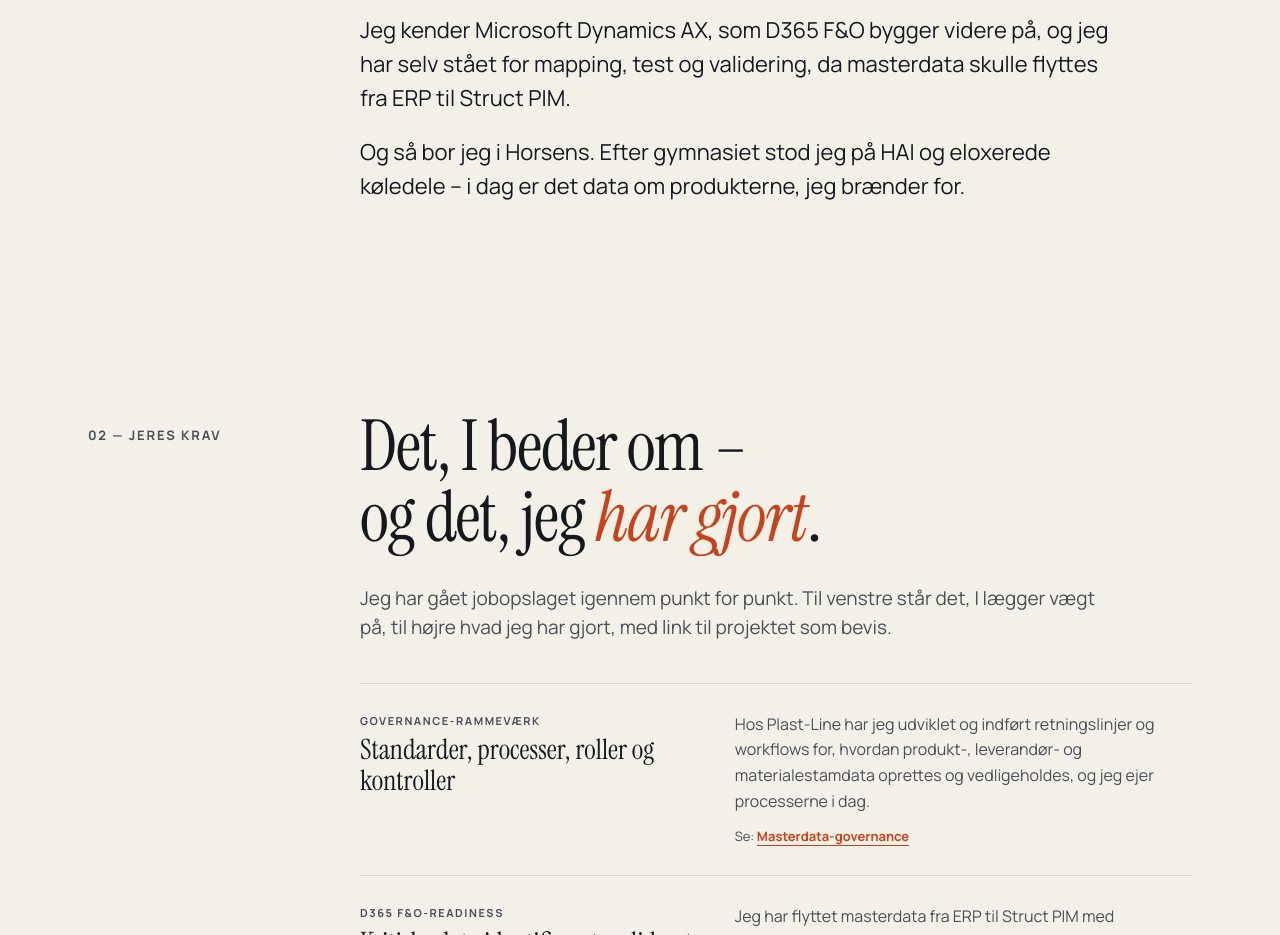
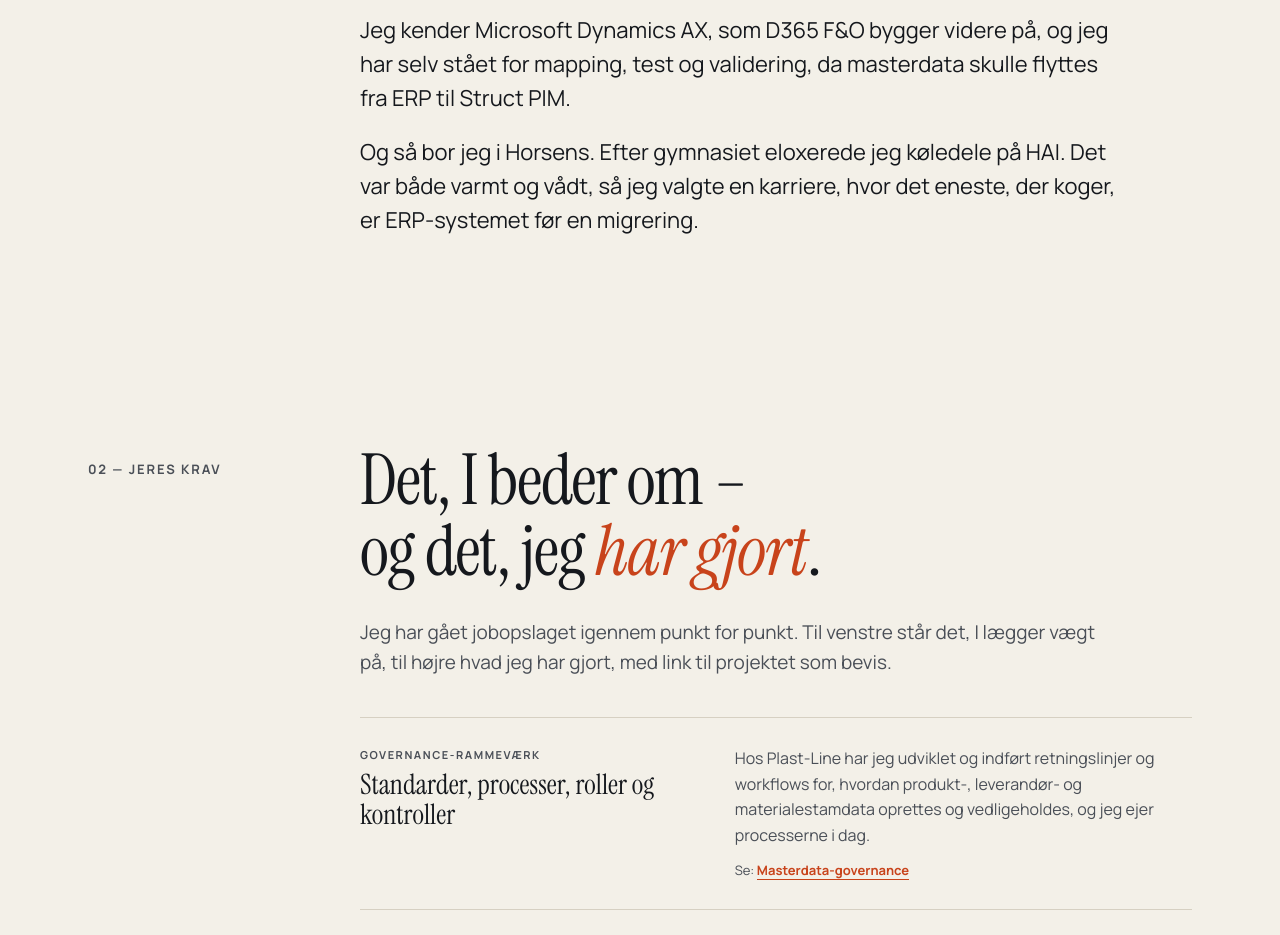
Before and after one commit to schou29-gif/Master-Thomas-Schou-Portfolio, a plain HTML site: page nissens/index.html in a window 1280 px wide. Shown: the part 2040-2975 px from the top of the page. Drawn offline with Linux system fonts and the light colour scheme.

Commit message:
Nissens: sjovere HAI-indledning
Co-Authored-By: Claude Opus 5.5 <noreply@anthropic.com>
Claude-Session: https://claude.ai/code/session_01LrDepciJNkQLD5Q273FSS4

```diff
--- a/nissens/index.html
+++ b/nissens/index.html
@@ -494,7 +494,7 @@
         <p>I skriver, at rollen ikke handler om at vedligeholde data, men om at definere, hvordan masterdata styres, hvem der ejer dem, og hvordan kvaliteten måles. Det er dén slags opgave, jeg trives bedst med: at tage et område, der stadig er under udvikling, og gøre det til noget, forretningen kan stole på.</p>
         <p>Hos Plast-Line ejer jeg i dag processerne for, hvordan varer, leverandører og materialer oprettes og vedligeholdes, og jeg er bindeleddet mellem produktion, indkøb, lager, salg og IT. Hos Design Eyewear Group samlede jeg masterdata fra fire systemer efter opkøb. Begge steder har jeg set, hvor meget et nyt system står og falder med de data, der flyttes ind i det.</p>
         <p>Jeg kender Microsoft Dynamics AX, som D365 F&amp;O bygger videre på, og jeg har selv stået for mapping, test og validering, da masterdata skulle flyttes fra ERP til Struct PIM.</p>
-        <p>Og så bor jeg i Horsens. Efter gymnasiet stod jeg på HAI og eloxerede køledele – i dag er det data om produkterne, jeg brænder for.</p>
+        <p>Og så bor jeg i Horsens. Efter gymnasiet eloxerede jeg køledele på HAI. Det var både varmt og vådt, så jeg valgte en karriere, hvor det eneste, der koger, er ERP-systemet før en migrering.</p>
       </div>
     </div>
   </div>
```
